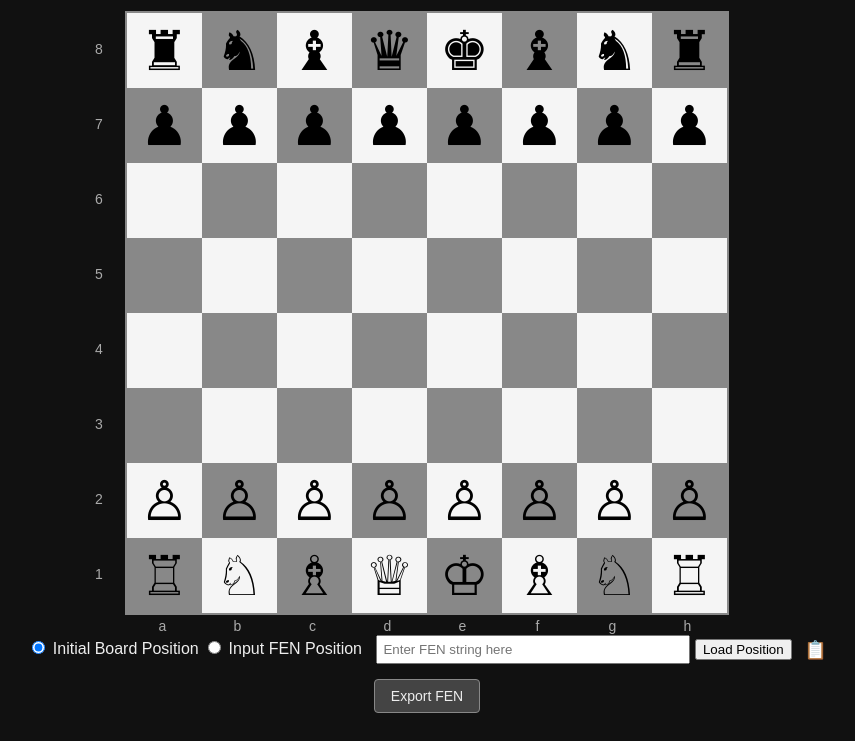
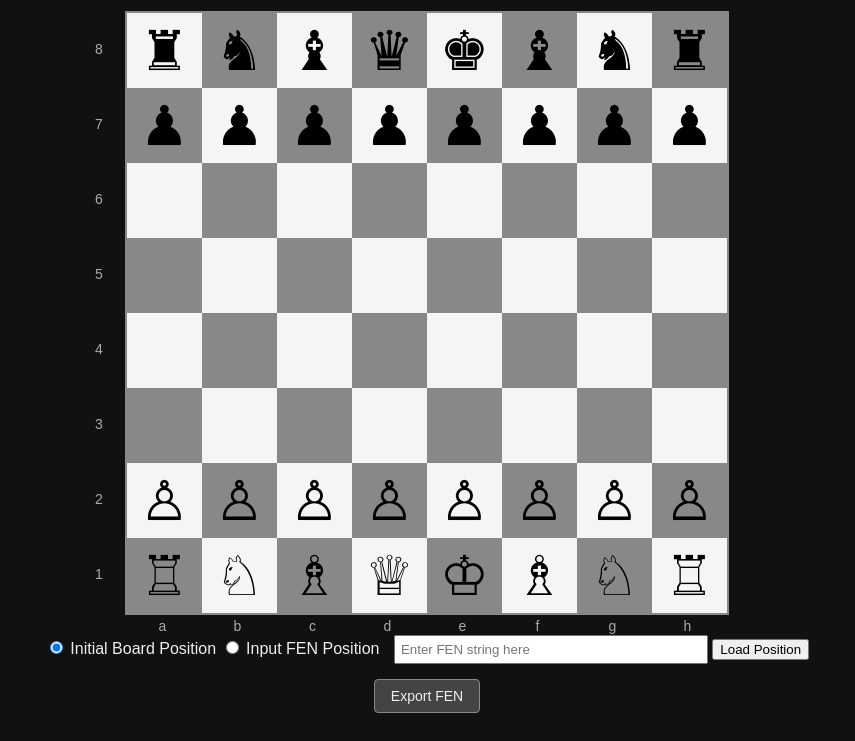
Before and after one commit to rbeattie-ASTRA/RobBeattie.AstraChess, a plain HTML site: page index.html in a window 1280 px wide. Shown: the part 110-851 px from the top of the page, without its empty margins (213-1068 px from the left). Drawn offline with Linux system fonts and the light colour scheme.

Commit message:
Removed Copy icon and function
V 5.0

```diff
--- a/chessboard.js
+++ b/chessboard.js
@@ -140,19 +140,6 @@ exportBtn.onclick = () => {
 };
 document.body.appendChild(exportBtn);
 
-// UI: Add copy icon to input field
-const inputField = document.getElementById("fenInput");
-if (inputField) {
-  const copyIcon = document.createElement("span");
-  copyIcon.className = "copy-icon";
-  copyIcon.textContent = "📋";
-  copyIcon.title = "Copy input text";
-  copyIcon.onclick = () => {
-    copyToClipboard(inputField.value.trim());
-  };
-  inputField.parentNode.appendChild(copyIcon);
-}
-
 loadPosition();
 
 document.addEventListener("dragend", (ev) => {
--- a/style.css
+++ b/style.css
@@ -93,14 +93,3 @@ h1 {
 #exportFEN:hover {
   background-color: #666;
 }
-
-.copy-icon {
-  margin-left: 8px;
-  font-size: 18px;
-  cursor: pointer;
-  vertical-align: middle;
-  color: #ccc;
-}
-.copy-icon:hover {
-  color: #fff;
-}
```
